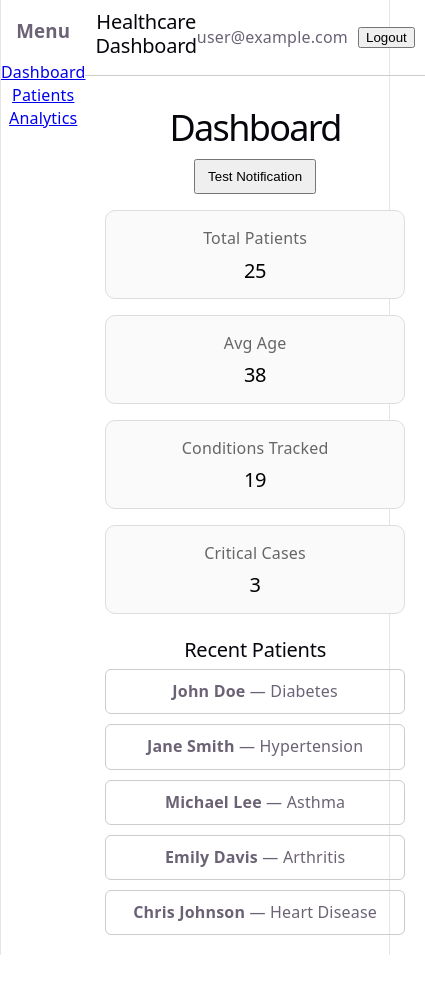
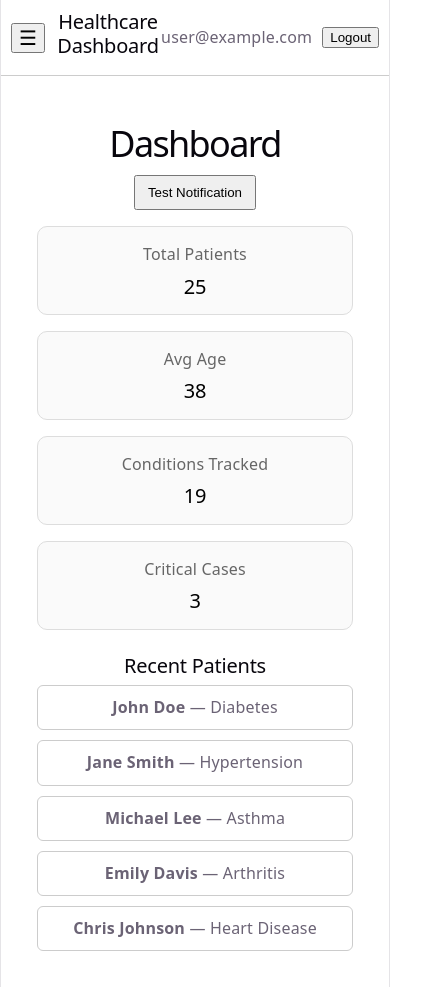
Before and after one commit to luz-vndra/healthcare-ui, a React (Vite) app: page / in a window 390 px wide. Shown: the whole page, 425 px wide, since content can reach past the window. Before the commit the page ends 955 px from the top, so only its background shows below. Built offline with nearby package versions, Linux system fonts and the light colour scheme; no server answers; sample sign-in values are in the browser's storage.

Commit message:
hamburger menu working

```diff
--- a/src/components/layout/MainLayout.tsx
+++ b/src/components/layout/MainLayout.tsx
@@ -1,16 +1,19 @@
 import { Outlet } from "react-router-dom";
+import { useState } from "react";
 import Navbar from "./Navbar";
 import Sidebar from "./Sidebar";
 
 const MainLayout = () => {
+  const [isSidebarOpen, setIsSidebarOpen] = useState(false);
+
   return (
-    <div style={{ display: "flex" }}>
-      <Sidebar />
+    <div className="main-layout">
+      <Sidebar isOpen={isSidebarOpen} onClose={() => setIsSidebarOpen(false)} />
 
-      <div style={{ flex: 1 }}>
-        <Navbar />
+      <div className="main-content">
+        <Navbar onMenuClick={() => setIsSidebarOpen(true)} />
 
-        <main>
+        <main className="main-area">
           <Outlet />
         </main>
       </div>
--- a/src/components/layout/Navbar.tsx
+++ b/src/components/layout/Navbar.tsx
@@ -1,7 +1,7 @@
 import { useNavigate } from "react-router-dom";
 import { useAuth } from "../../auth/AuthContext";
 
-const Navbar = () => {
+const Navbar = ({ onMenuClick }: { onMenuClick: () => void }) => {
   const { user, logout } = useAuth();
   const navigate = useNavigate();
 
@@ -20,8 +20,23 @@ const Navbar = () => {
         alignItems: "center",
       }}
     >
-      <h2>Healthcare Dashboard</h2>
+      {/* LEFT */}
+      <div style={{ display: "flex", alignItems: "center", gap: "10px" }}>
+        <button
+          onClick={onMenuClick}
+          style={{
+            fontSize: "20px",
+            cursor: "pointer",
+          }}
+          className="hamburger"
+        >
+          ☰
+        </button>
 
+        <h2>Healthcare Dashboard</h2>
+      </div>
+
+      {/* RIGHT */}
       <div style={{ display: "flex", alignItems: "center", gap: "10px" }}>
         <span>{user?.email}</span>
         <button onClick={handleLogout}>Logout</button>
--- a/src/components/layout/Sidebar.tsx
+++ b/src/components/layout/Sidebar.tsx
@@ -1,17 +1,32 @@
 import { Link } from "react-router-dom";
 
-const Sidebar = () => {
+interface Props {
+  isOpen: boolean;
+  onClose: () => void;
+}
+
+const Sidebar = ({ isOpen, onClose }: Props) => {
   return (
-    <div style={{ width: "200px" }}>
-      <h3>Menu</h3>
-      <nav>
-        <Link to="/">Dashboard</Link>
-        <br />
-        <Link to="/patients">Patients</Link>
-        <br />
-        <Link to="/analytics">Analytics</Link>
-      </nav>
-    </div>
+    <>
+      {isOpen && <div onClick={onClose} className="sidebar-overlay" />}
+
+      <aside className={isOpen ? "sidebar open" : "sidebar"}>
+        <h3>Menu</h3>
+        <nav>
+          <Link to="/" onClick={onClose}>
+            Dashboard
+          </Link>
+          <br />
+          <Link to="/patients" onClick={onClose}>
+            Patients
+          </Link>
+          <br />
+          <Link to="/analytics" onClick={onClose}>
+            Analytics
+          </Link>
+        </nav>
+      </aside>
+    </>
   );
 };
 
--- a/src/index.css
+++ b/src/index.css
@@ -109,3 +109,83 @@ code {
   padding: 4px 8px;
   background: var(--code-bg);
 }
+
+
+
+/* App layout */
+.hamburger {
+  display: none;
+}
+
+
+.main-layout {
+  display: flex;
+  min-height: 100vh;
+}
+
+.main-content {
+  flex: 1;
+  min-width: 0;
+}
+
+.main-area {
+  padding: 16px;
+}
+
+.sidebar {
+  width: 200px;
+  box-sizing: border-box;
+  background: #f5f5f5;
+  padding: 16px;
+  height: 100vh;
+  flex-shrink: 0;
+}
+
+.sidebar-overlay {
+  display: none;
+}
+
+/* Desktop: sidebar pinned in layout, no overlay */
+@media (min-width: 769px) {
+  .sidebar {
+    position: sticky;
+    top: 0;
+    left: 0;
+    transform: none;
+    transition: none;
+    z-index: 1;
+  }
+
+  .sidebar-overlay {
+    display: none;
+  }
+}
+
+/* Mobile/tablet: off-canvas sidebar with overlay */
+@media (max-width: 768px) {
+  .hamburger {
+    display: block !important;
+  }
+
+  .sidebar {
+    position: fixed;
+    top: 0;
+    left: 0;
+    height: 100vh;
+    transform: translateX(-100%);
+    transition: transform 0.3s ease;
+    z-index: 20;
+  }
+
+  .sidebar.open {
+    transform: translateX(0);
+  }
+
+  .sidebar-overlay {
+    display: block;
+    position: fixed;
+    inset: 0;
+    background: rgba(0, 0, 0, 0.3);
+    z-index: 10;
+  }
+}
```
